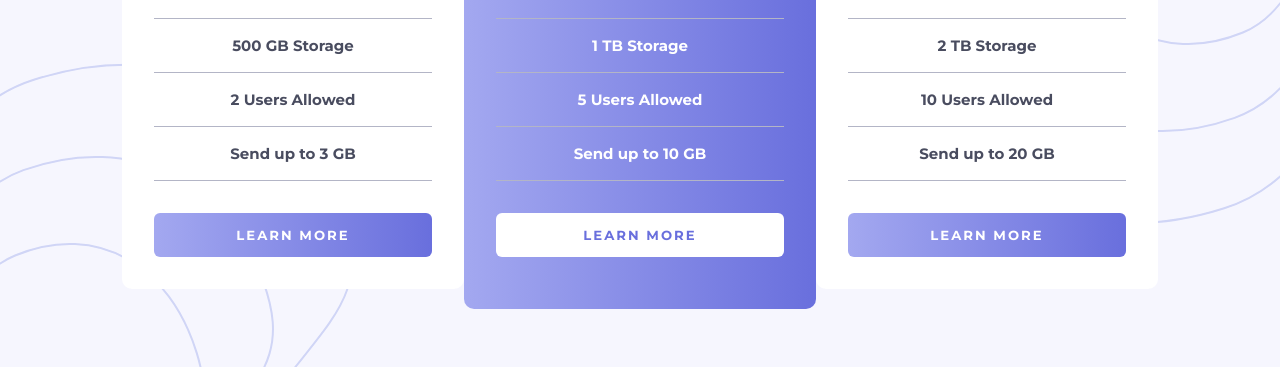
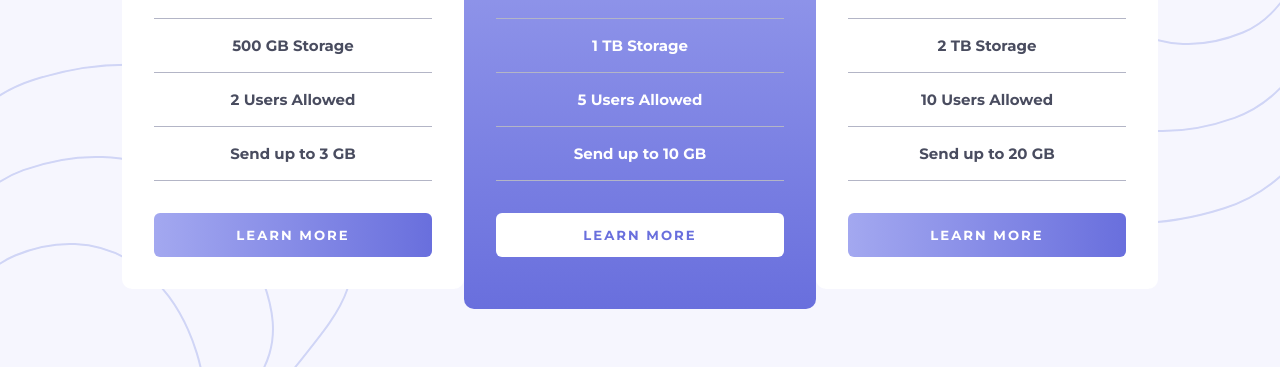
Before and after one commit to tediko/pricing-component-with-toggle, a plain HTML site: page index.html in a window 1280 px wide. Shown: the part 433-800 px from the top of the page. Drawn offline with Linux system fonts and the light colour scheme.

Commit message:
Changed pricing__card modifier background

```diff
--- a/styles/sass/layout/_pricing.scss
+++ b/styles/sass/layout/_pricing.scss
@@ -79,7 +79,7 @@
 
         &--dark {
             color: #fff;
-            background: $gr-blue;
+            background: $gr-blue-tobottom;
             margin: 32px 0;
 
             .pricing__card-heading {
```
Also changed, not shown: styles/css/main.css, 1 other file.
